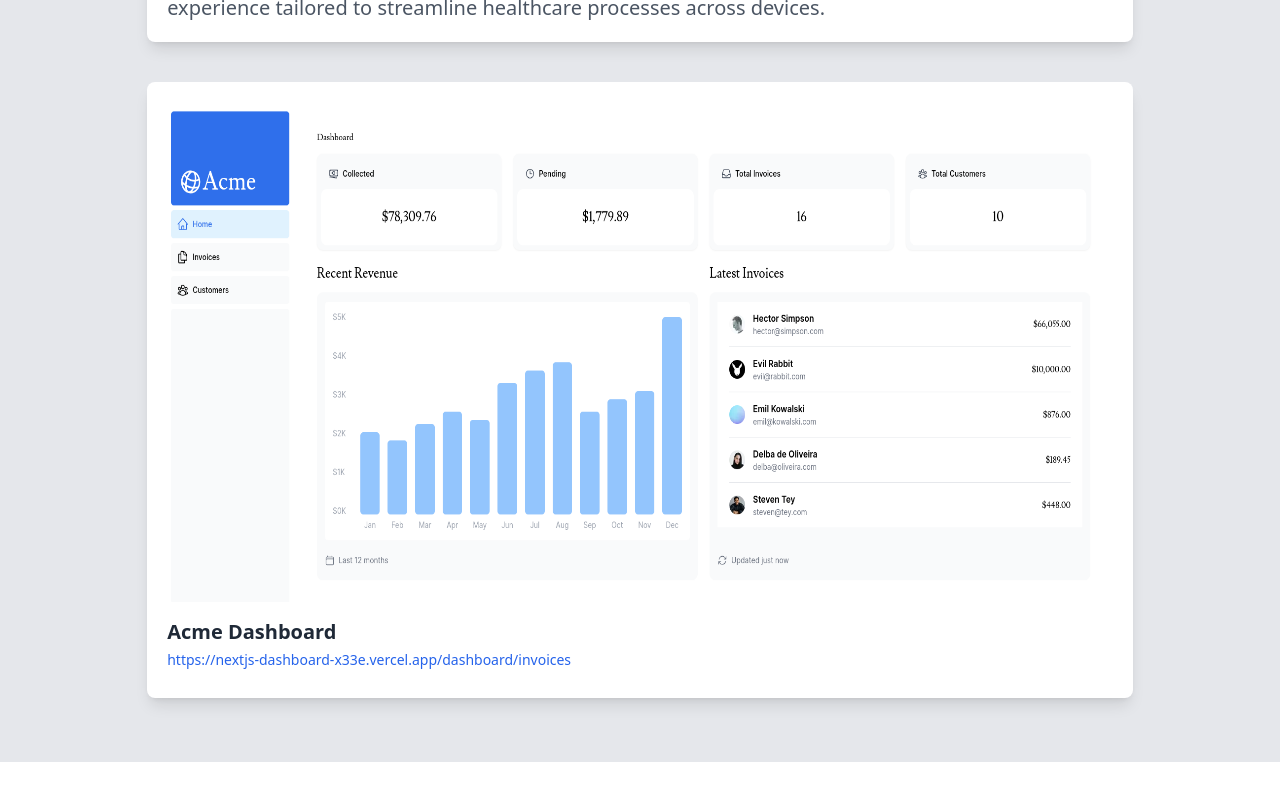
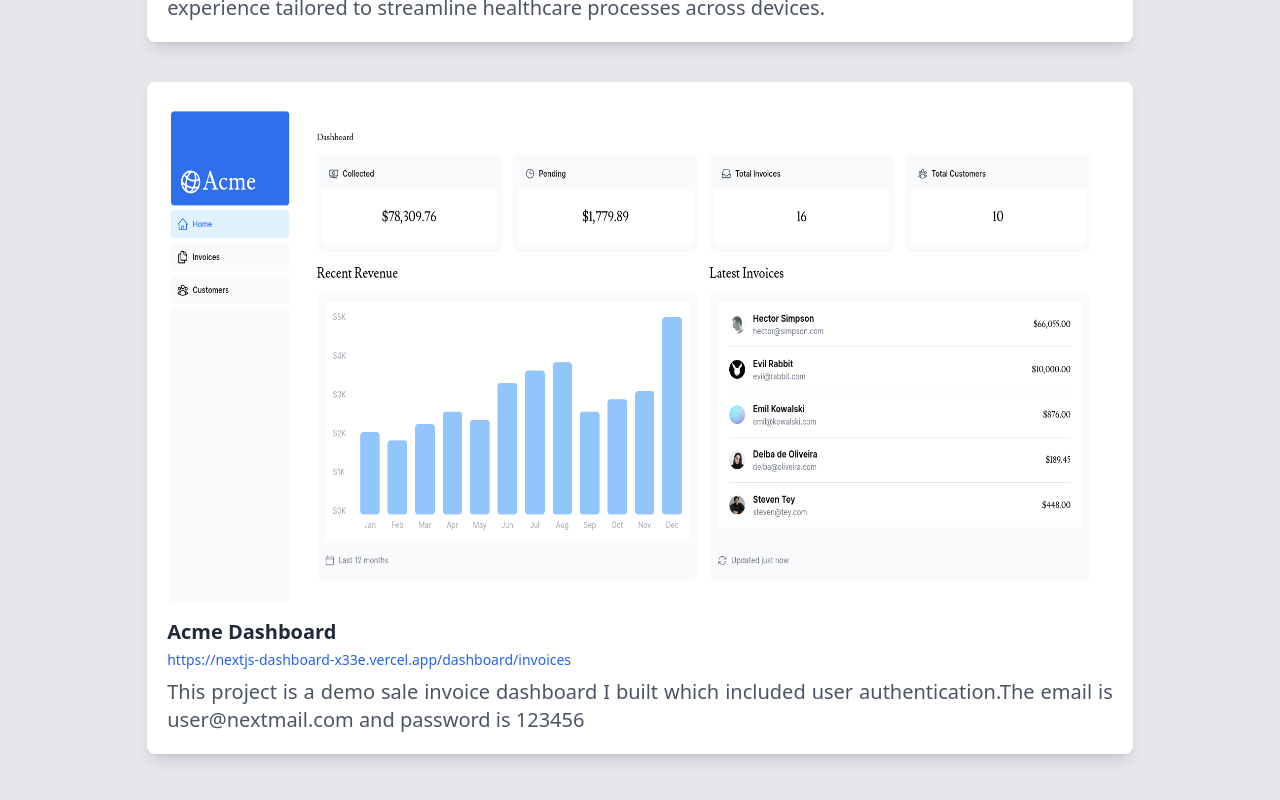
Before and after one commit to ridwanyah24/myportfolio, a Next.js app: page /projects in a window 1280 px wide. Shown: the part 890-1690 px from the top of the page. Before the commit the page ends 1652 px from the top, so only its background shows below. Built offline with nearby package versions, Linux system fonts and the light colour scheme; no server answers.

Commit message:
latest developments

```diff
--- a/app/(main)/layout.tsx
+++ b/app/(main)/layout.tsx
@@ -18,7 +18,7 @@ import { Providers } from "../provider";
 
 export const metadata: Metadata = {
   title: "RidwanDev portfolio",
-  description: "Generated by create next app",
+  description: "Get to know more about me",
   icons: "/letter-r.png"
 };
 
--- a/app/(main)/projects/page.tsx
+++ b/app/(main)/projects/page.tsx
@@ -14,7 +14,7 @@ const projects = [
   {
     name: "Acme Dashboard",
     url: "https://nextjs-dashboard-x33e.vercel.app/dashboard/invoices",
-    description: "",
+    description: "This project is a demo sale invoice dashboard I built which included user authentication.The email is user@nextmail.com and password is 123456",
     image: "/Acme.png",
   },
 ]
```
